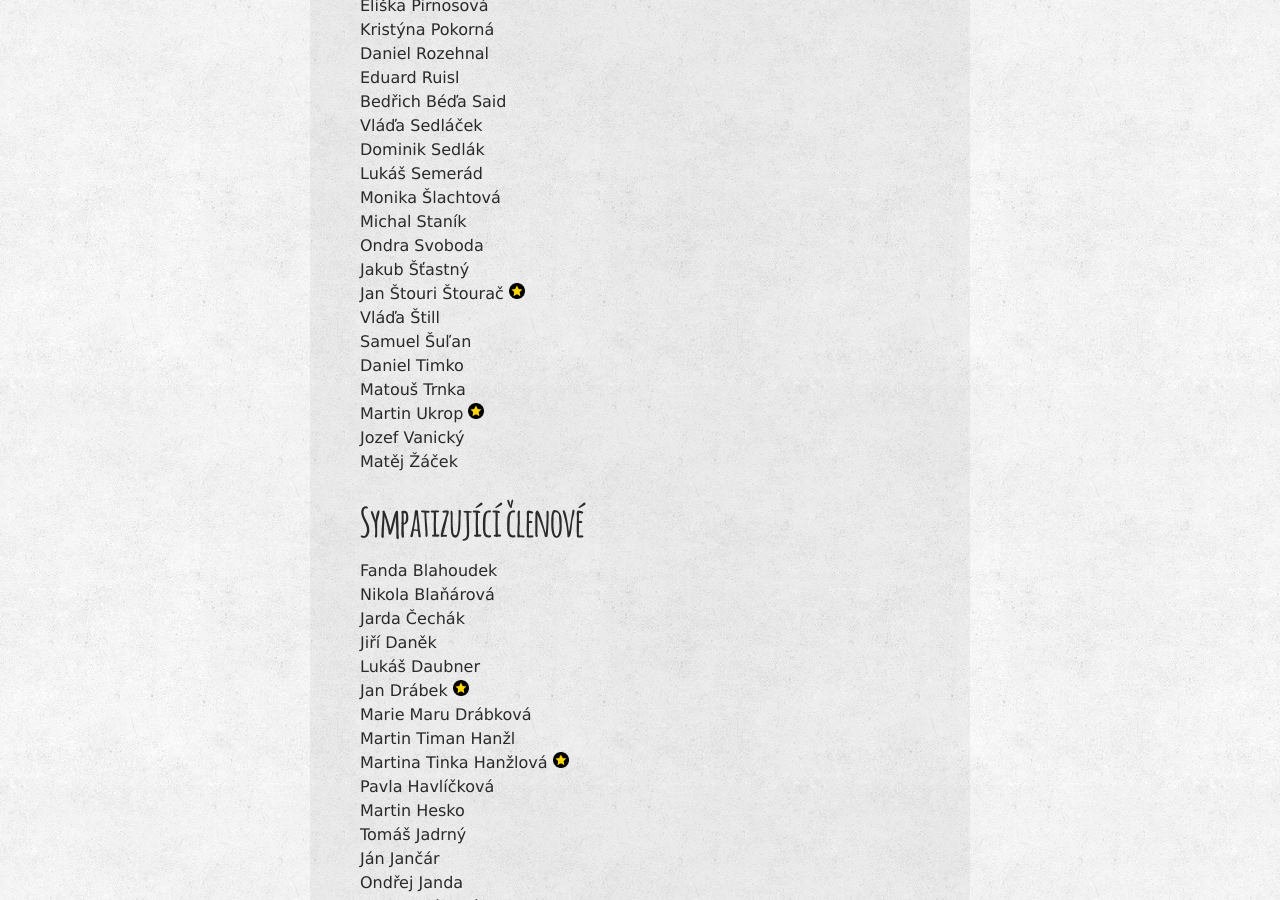
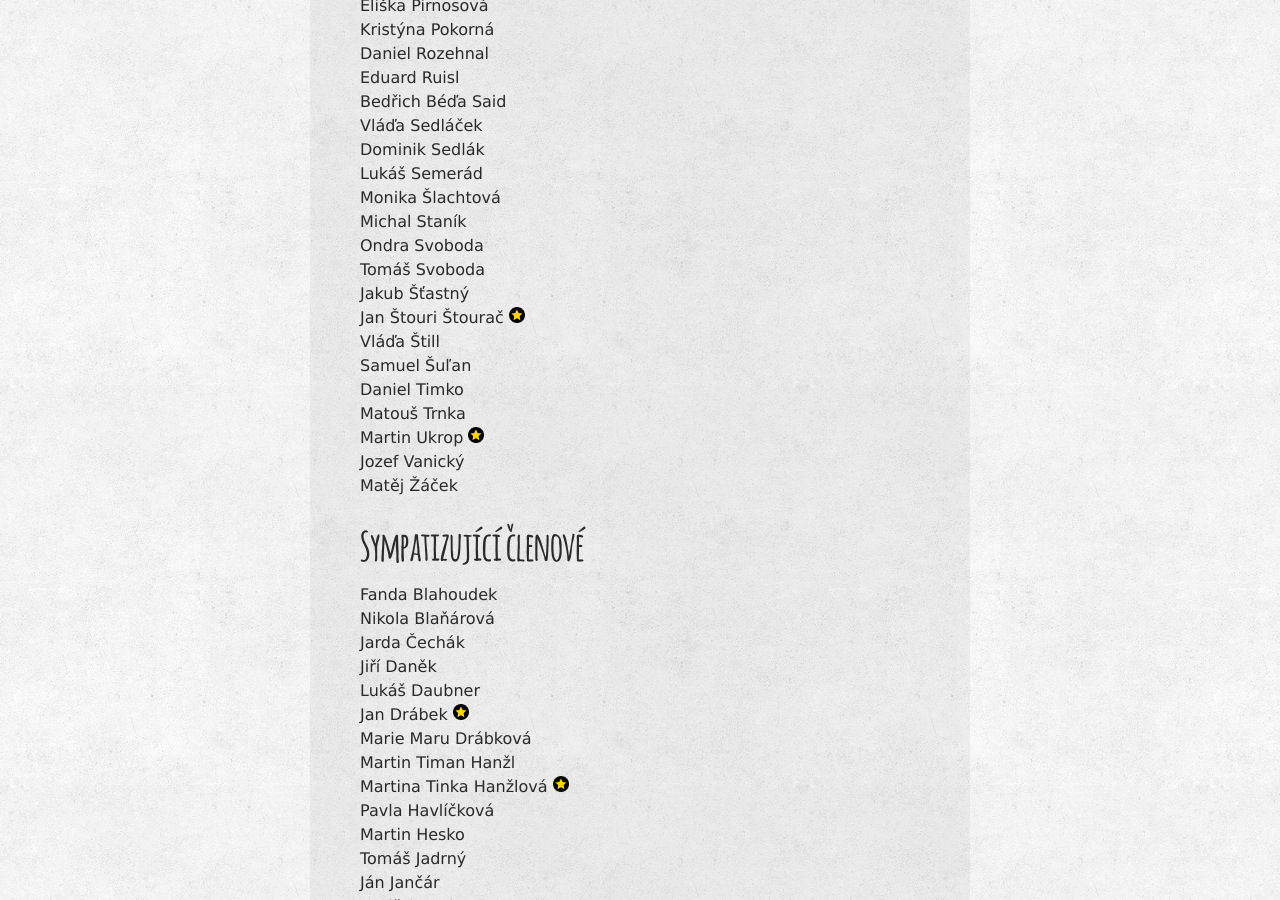
Before and after one commit to zverinec/zverinec-web, a Jekyll site: the page built from _pages/members.md, in a window 1280 px wide and 900 px high, scrolled down 1415 px. Built offline with Jekyll 4.4.1, drawn with Linux system fonts in a browser that asks for light colours; comment, search, counter and statistics services are not loaded.

Commit message:
Add active member

```diff
--- a/_pages/members.md
+++ b/_pages/members.md
@@ -54,6 +54,7 @@ Lukáš Semerád<br/>
 Monika Šlachtová<br/>
 Michal Staník<br/>
 Ondra Svoboda<br/>
+Tomáš Svoboda<br/>
 Jakub Šťastný<br/>
 Jan Štouri Štourač <img src="img/rad.png" class="rad" title="Řád přítele severské zvěře za práci na back-endu KSI webu" /><br/>
 Vláďa Štill<br/>
```
